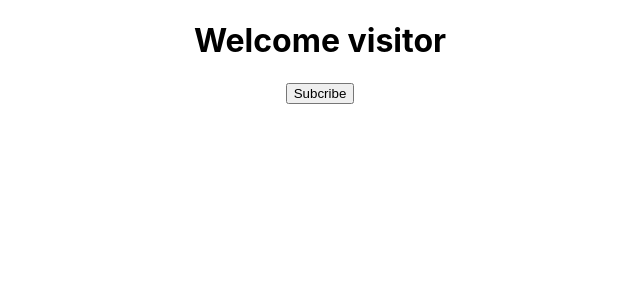
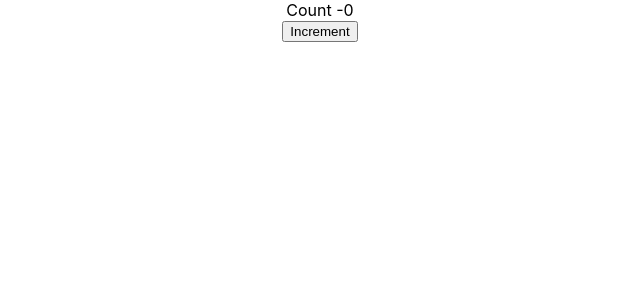
Before and after one commit to isurudilshan101/reactbasic, a React (Create React App) app in the folder react_basic/: page / in a window 1280 px wide. Shown: the top 300 px of the page, without its empty margins (320-960 px from the left). Built offline with nearby package versions, Linux system fonts and the light colour scheme.

Commit message:
comments  9

```diff
--- a/react_basic/src/App.js
+++ b/react_basic/src/App.js
@@ -4,7 +4,8 @@
 //import Greet from './component/Greet';
 //import Welcome from './component/Welcome';
 //import Hello from './component/Hello';
-import Message from './component/Message';
+//import Message from './component/Message';
+import Counter from './component/Counter';
 
 
 class App extends Component
@@ -13,7 +14,8 @@
     {
       return(
         <div className="App">
-          <Message/>
+         {/* <Message/>*/}
+         <Counter/>
 
          {/* <Greet name="isuru" hero="batman">
           <p> this is chilren</p>
--- /dev/null
+++ b/react_basic/src/component/Counter.js
@@ -0,0 +1,34 @@
+import React,{Component} from 'react';
+import { render } from '@testing-library/react';
+
+
+class Counter extends Component{
+
+constructor(props){
+    super(props)
+
+        this.state= {
+            count:0
+        }
+    }
+        increment(){
+               this.setState({
+                   count:this.state.count + 1
+               })
+                console.log(this.state.count);
+        }
+
+
+
+    render()
+        {
+            return(
+            <div>
+                <div> Count -{this.state.count}</div>
+                  <button onClick={()=>this.increment()}>Increment</button>
+            </div>
+            )
+        }
+}
+
+export default Counter
```
